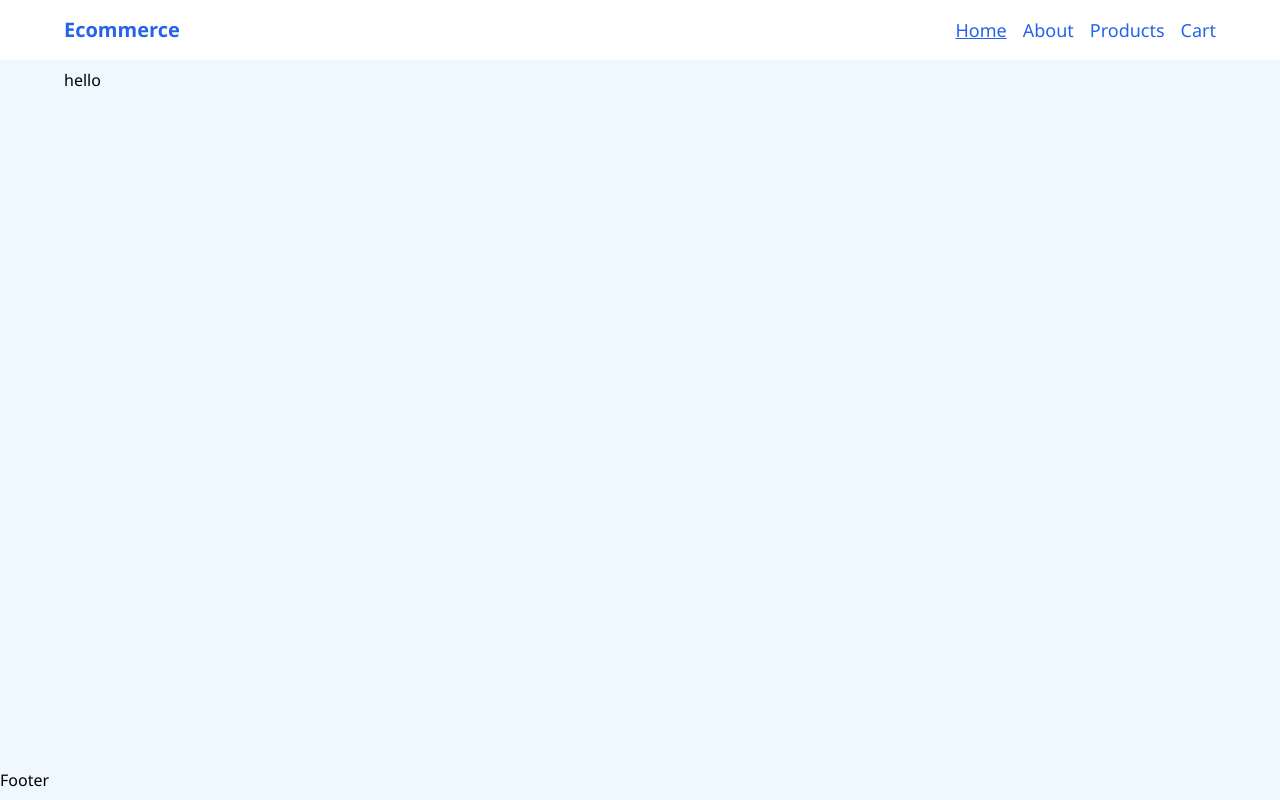
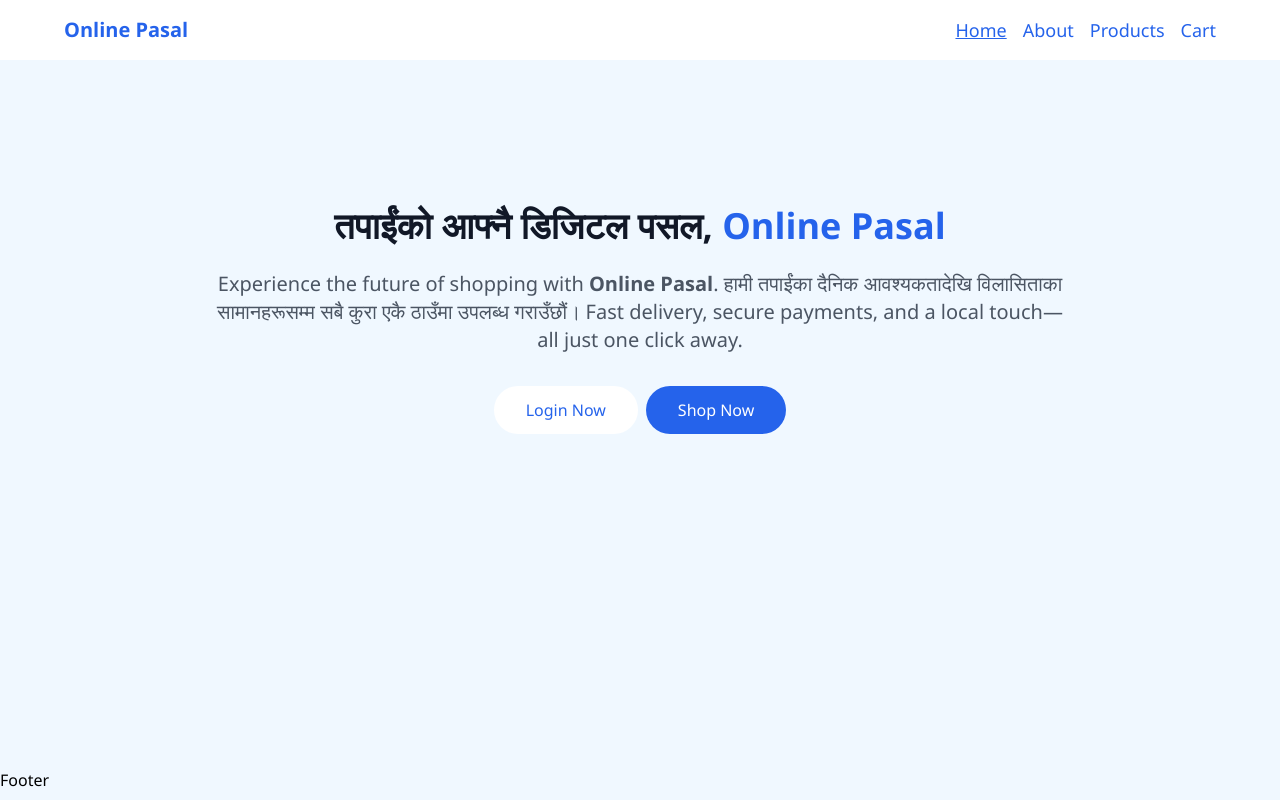
Before and after one commit to sujitbarnawal/e-commerce-app, a Nuxt app: page / in a window 1280 px wide. Built offline with nearby package versions, Linux system fonts and the light colour scheme.

Commit message:
feat: Added Home page

```diff
--- a/app/components/AppNavbar.vue
+++ b/app/components/AppNavbar.vue
@@ -7,7 +7,7 @@ const isMobileMenu = ref(false)
     <header class=" flex items-center h-[60px] sticky top-0 bg-white">
         <nav class="w-[90%] mx-auto flex items-center justify-between">
 
-            <p @click="navigateTo('/')" class="text-blue-600 text-xl font-bold cursor-pointer">Ecommerce</p>
+            <p @click="navigateTo('/')" class="text-blue-600 text-xl font-bold cursor-pointer">Online Pasal</p>
             <div class="hidden md:flex items-center gap-4 text-lg ">
                 <NuxtLink class="text-blue-600 hover:scale-105 transition-transform duration-75"
                     active-class="underline" to="/">Home</NuxtLink>
--- a/app/pages/index.vue
+++ b/app/pages/index.vue
@@ -1,8 +1,27 @@
 <script setup lang="ts">
-    useSeo("Home","Visit the Ecommerce home page")
+useSeo("Home", "Visit the Ecommerce home page")
 </script>
 
 <template>
-    hello
+    <section class="max-w-4xl mx-auto px-4 py-12 text-center md:pt-[12%]">
+        <h1 class="text-4xl font-bold text-gray-900 mb-6">
+            तपाईंको आफ्नै डिजिटल पसल, <span class="text-blue-600">Online Pasal</span>
+        </h1>
+        <p class="text-lg text-gray-600  md:text-xl">
+            Experience the future of shopping with <strong>Online Pasal</strong>.
+            हामी तपाईंका दैनिक आवश्यकतादेखि विलासिताका सामानहरूसम्म सबै कुरा एकै ठाउँमा उपलब्ध गराउँछौं।
+            Fast delivery, secure payments, and a local touch—all just one click away.
+        </p>
+        <div class="mt-8 justify-center flex flex-col sm:flex-row gap-2">
+            <NuxtLink to="/login"
+                class="bg-white text-blue-600 px-8 py-3 rounded-full font-medium transition-transform hover:scale-105 inline-block">
+                Login Now
+            </NuxtLink>
+            <NuxtLink to="/products"
+                class="bg-blue-600 text-white px-8 py-3 rounded-full font-medium hover:bg-blue-700 transition-transform hover:scale-105 inline-block">
+                Shop Now
+            </NuxtLink>
+        </div>
+    </section>
 
 </template>
```
